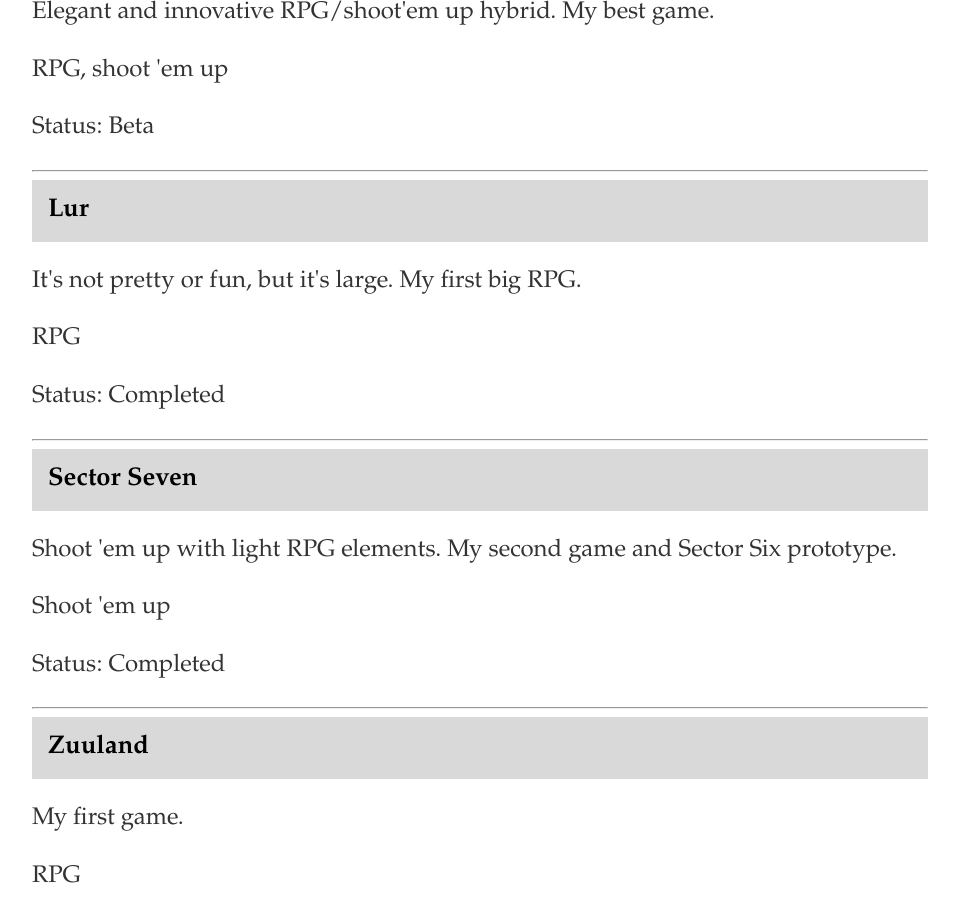
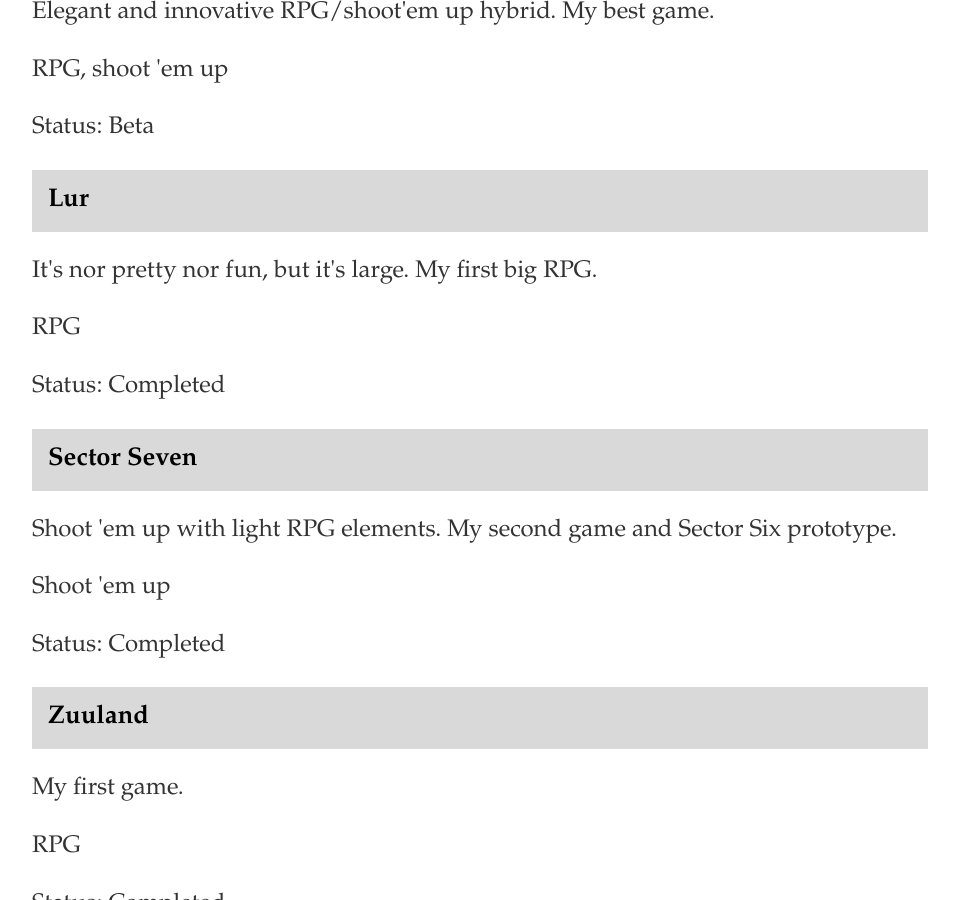
Before and after one commit to Phoebe3663/Zuurix.github.io, a Jekyll site: the page built from games/index.html, in a window 1280 px wide and 900 px high, scrolled down 552 px. Shown: the whole window, without its empty margins (160-1119 px from the left). Built offline with Jekyll 4.4.1, drawn with Linux system fonts in a browser that asks for light colours.

Commit message:
Update index.html

```diff
--- a/games/index.html
+++ b/games/index.html
@@ -10,49 +10,35 @@ title: Zuurix.com - Games
 	<p>RPG, shoot 'em up</p>
 	<p>Status: Beta</p>
 
-	<hr>
-
 	<h2>Lur</h2>
-	<p>It's not pretty or fun, but it's large. My first big RPG.</p>
+	<p>It's nor pretty nor fun, but it's large. My first big RPG.</p>
 	<p>RPG</p>
 	<p>Status: Completed</p>
-
-	<hr>
 
 	<h2>Sector Seven</h2>
 	<p>Shoot 'em up with light RPG elements. My second game and Sector Six prototype.</p>
 	<p>Shoot 'em up</p>
 	<p>Status: Completed</p>
 
-	<hr>
-
 	<h2>Zuuland</h2>
 	<p>My first game.</p>
 	<p>RPG</p>
 	<p>Status: Completed</p>
-
-	<hr>
 
 	<h2>The Name of the Demon</h2>
 	<p>Explore the world as a demon and unlock the power of your name. Short competition game.</p>
 	<p>RPG</p>
 	<p>Status: Completed</p>
 
-	<hr>
-
 	<h2>Beyond the Gate</h2>
 	<p>Explore millions of worlds beyond the Gate. Short competition game.</p>
 	<p>RPG</p>
 	<p>Status: Completed</p>
 
-	<hr>
-
 	<h2>The Cursed Legion</h2>
 	<p>Become the leader of the Cursed Legion and restore it to the former glory. Features art by my brother.</p>
 	<p>CCG</p>
 	<p>Status: Alpha</p>
-
-	<hr>
 
 	<h2>Run Out</h2>
 	<p>Earth is gone. Can you bring it back?</p>
```
